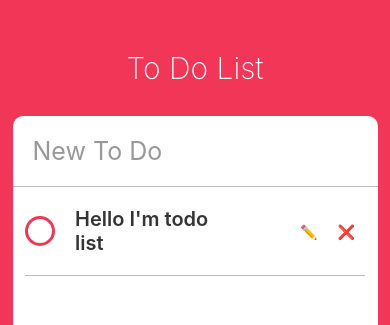
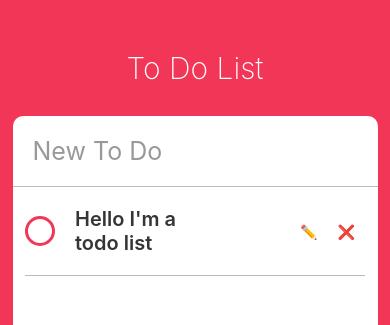
Before and after one commit to DianaLeee/todo-list-project, a React Native app: screen / in a window 390 px wide. Shown: the top 325 px of the page. Built offline with nearby package versions, Linux system fonts and the light colour scheme.

Commit message:
Edit todo element
저장은 안되지만...

```diff
--- a/App.js
+++ b/App.js
@@ -25,7 +25,7 @@ export default class App extends React.Component {
             autoCorrect={false}
             />
             <ScrollView contentContainerStyle={styles.toDos}>
-              <ToDo />
+              <ToDo text={"Hello I'm a todo list"}/>
             </ScrollView>
         </View>
       </View>
--- a/ToDo.js
+++ b/ToDo.js
@@ -1,14 +1,16 @@
 import React, {Component} from "react";
-import { View, Text, TouchableOpacity, StyleSheet, Dimensions } from "react-native";
+import { View, Text, TouchableOpacity, StyleSheet, Dimensions, TextInput } from "react-native";
 const { width, height } = Dimensions.get("window");
 
 export default class ToDo extends Component {
     state = {
         isEditing: false,
-        isCompleted: false
+        isCompleted: false,
+        toDoValue: ""
     };
     render() {
-        const {isCompleted, isEditing} = this.state;
+        const {isCompleted, isEditing, toDoValue} = this.state;
+        const { text } = this.props;
         return (
             <View style={styles.container}>
                 <View style={styles.column}>
@@ -18,10 +20,19 @@ export default class ToDo extends Component {
                             isCompleted ? styles.completedCircle : styles.uncompletedCircle
                             ]} />
                     </TouchableOpacity>
-                    <Text style={[
-                        styles.text,
-                        isCompleted ? styles.completedText : styles.uncompletedText
-                        ]}>Hello I'm todo list</Text>
+                    {isEditing ? (
+                    <TextInput style={[
+                        styles.input, styles.text,
+                        isCompleted ? styles.completedText : styles.uncompletedText]}
+                        value={toDoValue}
+                        multiline={true}
+                        onChangeText={this._controlInput}
+                        returnKeyType = {"done"}
+                        onBlur={this._finishEditing}
+                        />
+                    ) : (
+                    <Text style={[styles.text, isCompleted ? styles.completedText : styles.uncompletedText]}>{text}</Text>
+                    )}
                 </View>
                     {isEditing ?
                         <View style={styles.actions}>
@@ -55,16 +66,21 @@ export default class ToDo extends Component {
         });
     }
     _startEditing = () => {
-        this.setState(prevState => {
-            return {
-                isEditing: true
-            }
-        });
+        const { text } = this.props;
+        this.setState({isEditing: true, toDoValue: text});
+        // this.setState(prevState => {
+        //     return {
+        //         isEditing: true
+        //     }
+        // });
     }
     _finishEditing = () => {
         this.setState({
             isEditing: false
         });
+    }
+    _controlInput = (text) => {
+        this.setState({ toDoValue : text })
     }
 }
 const styles = StyleSheet.create({
@@ -115,4 +131,8 @@ const styles = StyleSheet.create({
         marginVertical: 10,
         marginHorizontal: 10
     },
+    input: {
+        marginVertical: 15,
+        width: width / 2,
+    }
 });
```
